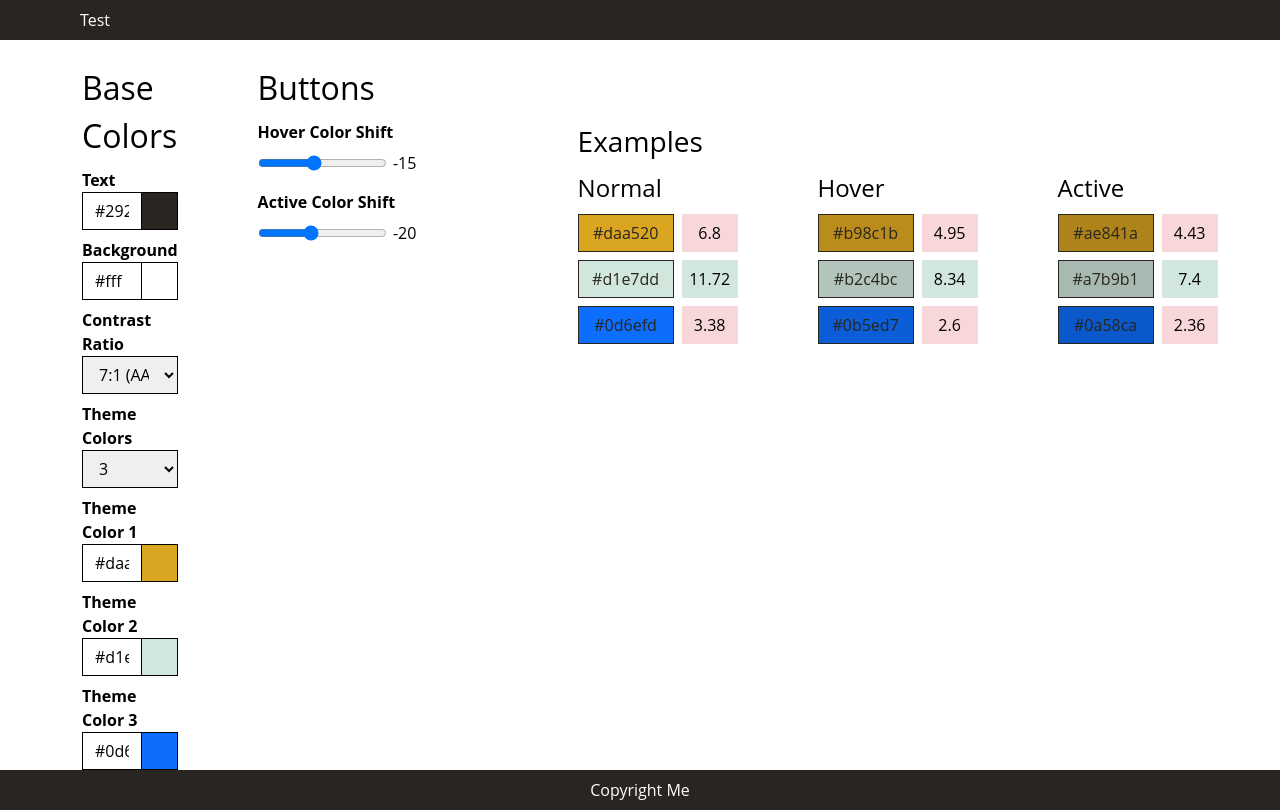
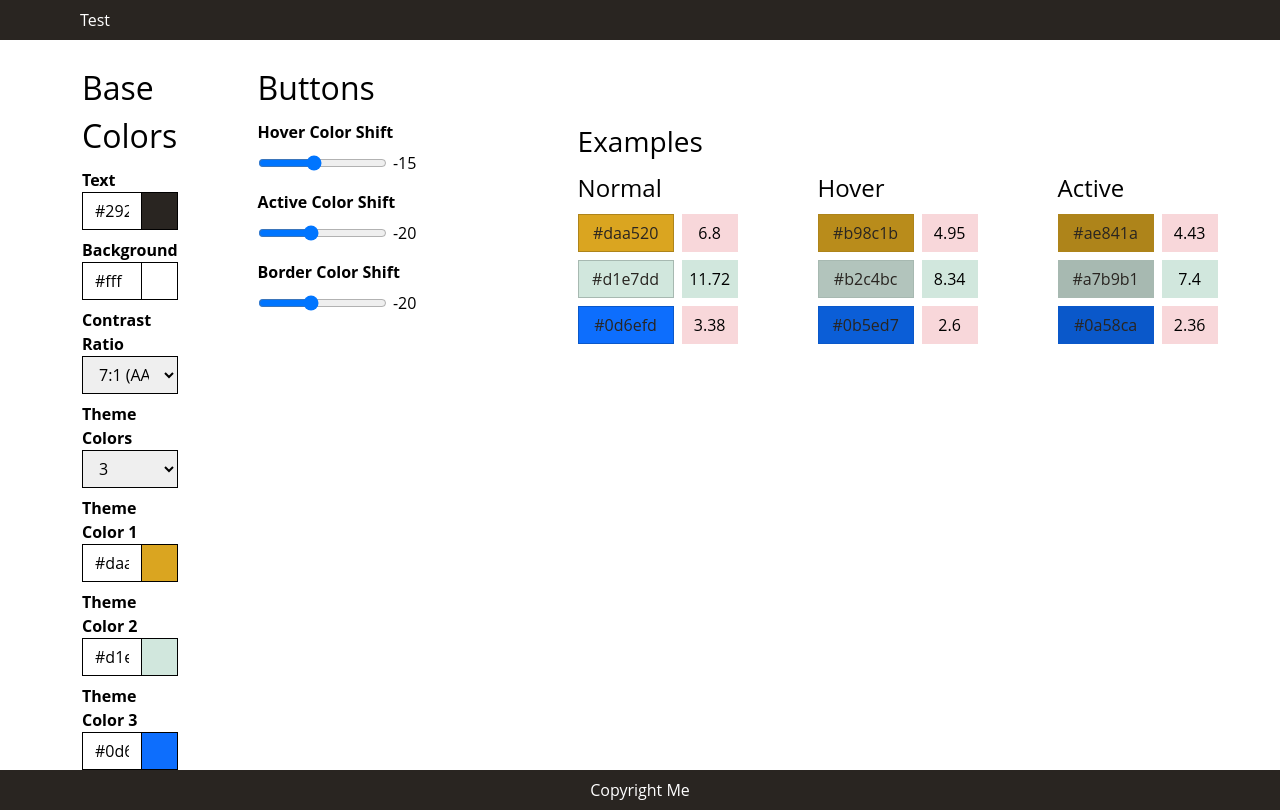
Before and after one commit to johnsiddoway/colors, a React (Vite) app: page / in a window 1280 px wide. Built offline with nearby package versions, Linux system fonts and the light colour scheme.

Commit message:
Add border color shift variable.

```diff
--- a/src/components/pickers/color-picker.tsx
+++ b/src/components/pickers/color-picker.tsx
@@ -23,7 +23,7 @@ export function ColorPicker({ color, onChange, label }: { color: string, onChang
 	return <div className="picker">
 		<label htmlFor={label}>{label}</label>
 		<div className="inputGroup">
-			<input id={label} value={color} onChange={(e) => onChange(e.target.value)} />
+			<input id={label} value={color} readOnly />
 			<PopoverPicker color={color} onChange={onChange} />
 		</div>
 	</div>;
--- /dev/null
+++ b/src/components/swatch-panel/button-examples.tsx
@@ -0,0 +1,93 @@
+import Color from "color";
+import { State } from "../../types/state";
+import { CSSProperties } from "react";
+
+interface ButtonExampleProps {
+	backgroundColor: string;
+	foregroundColor: string;
+	borderColor: string;
+	contrastRatio: number;
+	buttonText: string;
+    log: boolean;
+}
+
+function ButtonExample({ backgroundColor, foregroundColor, borderColor, buttonText, contrastRatio, log }: ButtonExampleProps) {
+	const buttonStyle: CSSProperties = {
+		boxSizing: 'border-box',
+		width: '6rem',
+		display: 'block',
+		border: `1px solid ${borderColor}`,
+		padding: '0.375rem 0.75rem',
+		backgroundColor: backgroundColor,
+		color: foregroundColor,
+	}
+	const rowStyle: CSSProperties = {
+		width: '10rem',
+		display: 'flex',
+		flexDirection: 'row',
+		columnGap: '0.5rem'
+	};
+	return <div style={rowStyle}>
+		<button type="button" style={buttonStyle}>{buttonText}</button >
+		<ContrastChecker backgroundColor={backgroundColor} foregroundColor={foregroundColor} contrastRatio={contrastRatio} log={log} />
+	</div>;
+};
+
+function ContrastChecker({ backgroundColor, foregroundColor, contrastRatio, log }: { backgroundColor: string, foregroundColor: string, contrastRatio: number, log: boolean }) {
+    if (log) {
+        console.info(`Checking contrast between ${backgroundColor} and ${foregroundColor}`);
+        console.info(JSON.stringify(Color(backgroundColor)));
+        console.info(Color(backgroundColor).contrast(Color(foregroundColor)));
+    }
+    const ratio = +(Color(backgroundColor).contrast(Color(foregroundColor)).toFixed(2));
+	const style: CSSProperties = {
+		display: 'flex',
+		justifyContent: 'center',
+		alignItems: 'center',
+		width: "3.5rem",
+		height: '100%',
+		padding: 'auto',
+		backgroundColor: (ratio >= contrastRatio ? '#d1e7dd' : '#f8d7da'),
+	}
+	return <div style={style}><div style={{ textAlign: 'center' }}>{ratio}</div></div>;
+}
+
+const mix = (value: string, shift: number) => {
+	const mixWith = shift > 0 ? Color('#fff') : Color('#000');
+	const weight = Math.abs(shift / 100);
+	return Color(value).mix(mixWith, weight).hex().toLocaleLowerCase();
+};
+
+export function ButtonExamples(props: State) {
+	const baseButtons = props.themeColors.map((value, index) => {
+		const borderColor = mix(value, props.borderShift);
+		return <ButtonExample key={index} log={true} backgroundColor={value} foregroundColor={props.foregroundColor} borderColor={borderColor} contrastRatio={props.contrastRatio} buttonText={value} />
+	});
+	const hoverButtons = props.themeColors.map((value, index) => {
+		const backgroundColor = mix(value, props.hoverShift);
+		const borderColor = mix(value, props.borderShift);
+		return <ButtonExample key={index} log={false} backgroundColor={backgroundColor} foregroundColor={props.foregroundColor} borderColor={borderColor} contrastRatio={props.contrastRatio} buttonText={backgroundColor} />
+	});
+	const activeButtons = props.themeColors.map((value, index) => {
+		const backgroundColor = mix(value, props.activeShift);
+		const borderColor = mix(value, props.borderShift);
+		return <ButtonExample key={index} log={false} backgroundColor={backgroundColor} foregroundColor={props.foregroundColor} borderColor={borderColor} contrastRatio={props.contrastRatio} buttonText={backgroundColor} />
+	});
+	return <div>
+		<h3>Examples</h3>
+		<div className="row-with-gap">
+			<div className="column-with-gap">
+				<h4>Normal</h4>
+				{baseButtons}
+			</div>
+			<div className="column-with-gap">
+				<h4>Hover</h4>
+				{hoverButtons}
+			</div>
+			<div className="column-with-gap">
+				<h4>Active</h4>
+				{activeButtons}
+			</div>
+		</div>
+	</div>;
+}
--- a/src/components/swatch-panel/button-panel.tsx
+++ b/src/components/swatch-panel/button-panel.tsx
@@ -1,91 +1,13 @@
-import { CSSProperties } from "react";
 import { Action, State } from "../../types/state";
-import Color from "color";
 import { RangePicker } from "../pickers/range-picker";
-
-interface ButtonSwatchProps {
-	backgroundColor: string;
-	foregroundColor: string;
-	contrastRatio: number;
-	buttonText: string;
-}
-
-function Button({ backgroundColor, foregroundColor, buttonText, contrastRatio }: ButtonSwatchProps) {
-	const buttonStyle: CSSProperties = {
-		boxSizing: 'border-box',
-		width: '6rem',
-		display: 'block',
-		border: '1px solid currentColor',
-		padding: '0.375rem 0.75rem',
-		backgroundColor: backgroundColor,
-		color: foregroundColor,
-	}
-	const rowStyle: CSSProperties = {
-		width: '10rem',
-		display: 'flex',
-		flexDirection: 'row',
-		columnGap: '0.5rem'
-	};
-	return <div style={rowStyle}>
-		<button type="button" style={buttonStyle}>{buttonText}</button >
-		<ContrastChecker backgroundColor={backgroundColor} foregroundColor={foregroundColor} contrastRatio={contrastRatio} />
-	</div>;
-};
-
-function ButtonExamples(props: State) {
-	const baseButtons = props.themeColors.map((value, index) => {
-		return <Button key={index} backgroundColor={value} foregroundColor={props.foregroundColor} contrastRatio={props.contrastRatio} buttonText={value} />
-	});
-	const hoverButtons = props.themeColors.map((value, index) => {
-		const mixWith = props.hoverShift > 0 ? Color('#fff') : Color('#000');
-		const weight = Math.abs(props.hoverShift) / 100;
-		const backgroundColor = Color(value).mix(mixWith, weight).hex().toLocaleLowerCase();
-		return <Button key={index} backgroundColor={backgroundColor} foregroundColor={props.foregroundColor} contrastRatio={props.contrastRatio} buttonText={backgroundColor} />
-	});
-	const activeButtons = props.themeColors.map((value, index) => {
-		const mixWith = props.activeShift > 0 ? Color('#fff') : Color('#000');
-		const weight = Math.abs(props.activeShift) / 100;
-		const backgroundColor = Color(value).mix(mixWith, weight).hex().toLocaleLowerCase();
-		return <Button key={index} backgroundColor={backgroundColor} foregroundColor={props.foregroundColor} contrastRatio={props.contrastRatio} buttonText={backgroundColor} />
-	});
-	return <div>
-		<h3>Examples</h3>
-		<div className="row-with-gap">
-			<div className="column-with-gap">
-				<h4>Normal</h4>
-				{baseButtons}
-			</div>
-			<div className="column-with-gap">
-				<h4>Hover</h4>
-				{hoverButtons}
-			</div>
-			<div className="column-with-gap">
-				<h4>Active</h4>
-				{activeButtons}
-			</div>
-		</div>
-	</div>;
-}
+import { ButtonExamples } from "./button-examples";
 
 function ButtonStyles(props: StateWithDispatch) {
 	return <div className="pickerPanel column-with-gap">
 		<RangePicker id="hover" onChange={(value) => props.dispatch({ type: 'set-hover-shift', value: value })} value={props.hoverShift} label="Hover Color Shift" />
 		<RangePicker id="active" onChange={(value) => props.dispatch({ type: 'set-active-shift', value: value })} value={props.activeShift} label="Active Color Shift" />
+		<RangePicker id="border" onChange={(value) => props.dispatch({ type: 'set-border-shift', value: value })} value={props.borderShift} label="Border Color Shift" />
 	</div>;
-}
-
-function ContrastChecker({ backgroundColor, foregroundColor, contrastRatio }: { backgroundColor: string, foregroundColor: string, contrastRatio: number }) {
-	const ratio = +(Color(backgroundColor).contrast(Color(foregroundColor)).toFixed(2));
-	const style: CSSProperties = {
-		display: 'flex',
-		justifyContent: 'center',
-		alignItems: 'center',
-		width: "3.5rem",
-		height: '100%',
-		padding: 'auto',
-		backgroundColor: (ratio >= contrastRatio ? '#d1e7dd' : '#f8d7da'),
-	}
-	return <div style={style}><div style={{ textAlign: 'center' }}>{ratio}</div></div>;
 }
 
 export interface StateWithDispatch extends State {
--- a/src/types/state.tsx
+++ b/src/types/state.tsx
@@ -1,9 +1,12 @@
+import Color from "color";
+
 export type State = {
 	foregroundColor: string;
 	backgroundColor: string;
 	contrastRatio: number;
 	themeColorCount: number;
 	themeColors: string[];
+	borderShift: number;
 	hoverShift: number;
 	activeShift: number;
 }
@@ -14,6 +17,7 @@ export const initialState: State = {
 	contrastRatio: 7,
 	themeColorCount: 3,
 	themeColors: ["#daa520", "#d1e7dd", "#0d6efd"],
+	borderShift: -20,
 	hoverShift: -15,
 	activeShift: -20,
 };
@@ -24,6 +28,7 @@ export type Action =
 	| { type: 'set-contrast-ratio', value: number }
 	| { type: 'set-theme-color-count', value: number }
 	| { type: 'set-theme-color', index: number, value: string }
+	| { type: 'set-border-shift', value: number }
 	| { type: 'set-hover-shift', value: number }
 	| { type: 'set-active-shift', value: number };
 
@@ -67,6 +72,11 @@ export function reducer(state: State, action: Action): State {
 				...state,
 				themeColors,
 			};
+		case 'set-border-shift':
+			return {
+				...state,
+				borderShift: action.value,
+			};
 		case 'set-hover-shift':
 			return {
 				...state,
```
